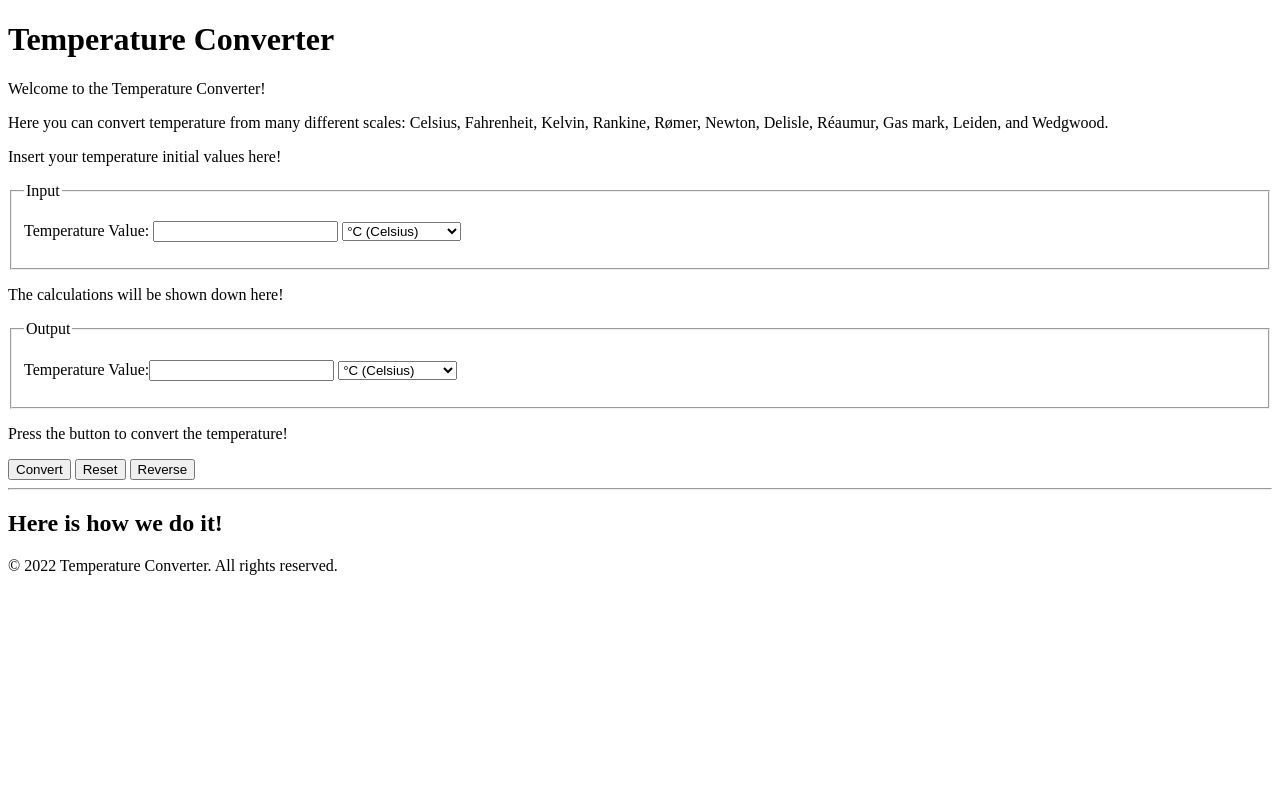
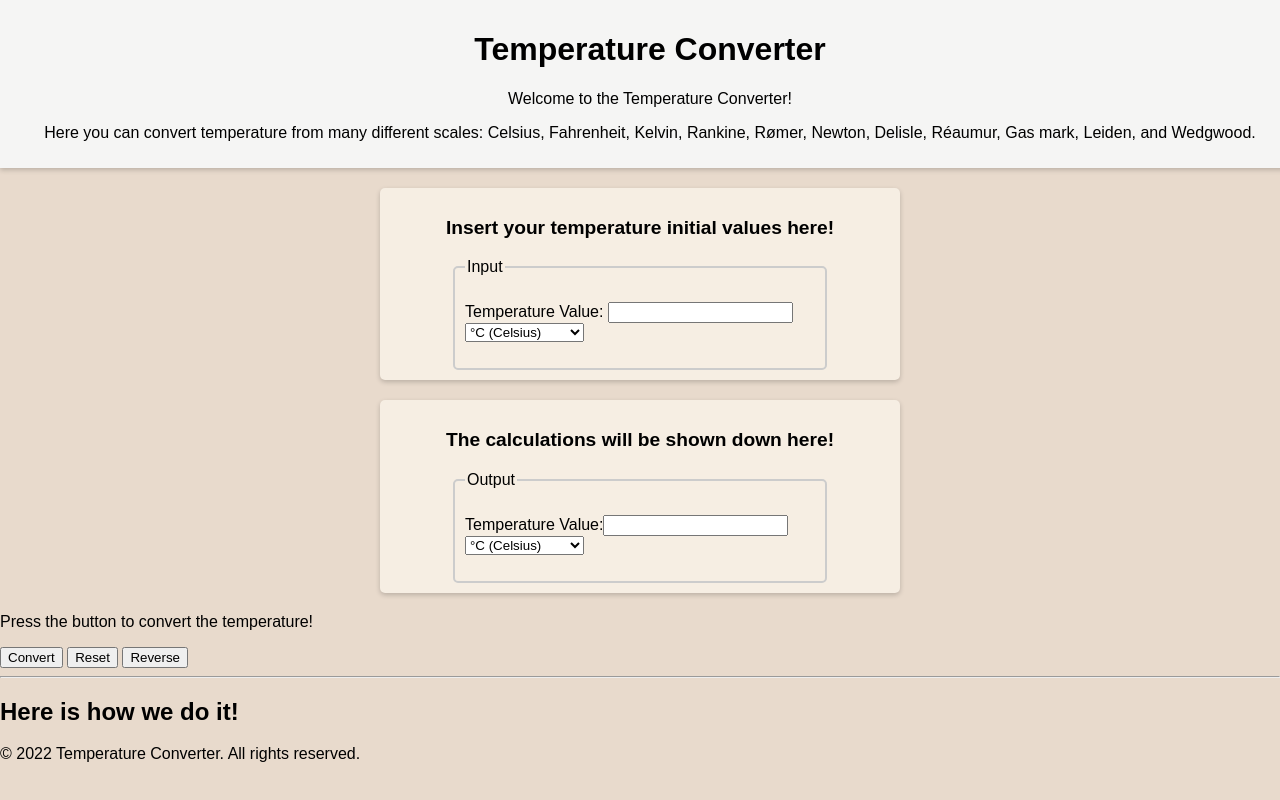
Before and after one commit to revou-fundamental-course/03-feb-25-zelebwr, a plain HTML site: page index.html in a window 1280 px wide. Drawn offline with Linux system fonts and the light colour scheme.

Commit message:
A testing

```diff
--- a/css/style.css
+++ b/css/style.css
@@ -0,0 +1,44 @@
+body {
+  font-family: Arial, sans-serif;
+  background-color: #e8dacc;
+  margin: 0;
+  padding: 0;
+}
+
+header {
+  text-align: center;
+  background-color: #f5f5f4;
+  width: 100%;
+  margin: 0 auto;
+  padding: 10px;
+  box-shadow: 0 2px 5px rgba(0, 0, 0, 0.2);
+}
+
+.big_box {
+  width: 500px;
+  min-width: 300px;
+  margin: 0 auto;
+  padding: 10px;
+  border: 2px solid #ccc;
+  border-radius: 5px;
+  background-color: #f6eee3;
+  box-shadow: 0 2px 5px rgba(0, 0, 0, 0.2);
+  border-radius: 5px;
+  margin: 20px auto;
+  border: none;
+}
+
+.legend_box {
+  width: 350px;
+  min-width: 200px;
+  margin: 0 auto;
+  padding: 10px;
+  border: 2px solid #ccc;
+  border-radius: 5px;
+}
+
+.legend_text {
+  font-size: 1.2em;
+  font-weight: bold;
+  text-align: center;
+}
--- a/index.html
+++ b/index.html
@@ -3,6 +3,7 @@
   <head>
     <meta charset="UTF-8" />
     <meta name="viewport" content="width=device-width, initial-scale=1.0" />
+    <link rel="stylesheet" href="css/style.css" />
     <title>Temperature Converter</title>
   </head>
   <body>
@@ -20,8 +21,9 @@
     <!-- Here is the main content shall be, where all of the actions are gonna be executed -->
     <main>
       <!-- This will be the input space from the user -->
-      <p>Insert your temperature initial values here!</p>
-      <fieldset>
+      <div class="big_box">
+        <p class="legend_text">Insert your temperature initial values here!</p>
+        <fieldset class="legend_box">
           <legend>Input</legend>
           <p>
             <label for="temp_value">Temperature Value:</label>
@@ -31,7 +33,9 @@
               <option value="temp_scale_2">&deg;F (Fahrenheit)</option>
               <option value="temp_scale_3">K (Kelvin)</option>
               <option value="temp_scale_4">&deg;R (Rankine)</option>
-            <option value="temp_scale_5">&deg;R&oslash; (R&oslash;mer)</option>
+              <option value="temp_scale_5">
+                &deg;R&oslash; (R&oslash;mer)
+              </option>
               <option value="temp_scale_6">N (Newton)</option>
               <option value="temp_scale_7">&deg;De (Delisle)</option>
               <option value="temp_scale_8">
@@ -43,10 +47,12 @@
             </select>
           </p>
         </fieldset>
+      </div>
 
       <!-- This will be the output space for the user -->
-      <p>The calculations will be shown down here!</p>
-      <fieldset>
+      <div class="big_box">
+        <p class="legend_text">The calculations will be shown down here!</p>
+        <fieldset class="legend_box">
           <legend>Output</legend>
           <p>
             <label for="">Temperature Value:</label><input type="text" />
@@ -55,7 +61,9 @@
               <option value="temp_scale_2">&deg;F (Fahrenheit)</option>
               <option value="temp_scale_3">K (Kelvin)</option>
               <option value="temp_scale_4">&deg;R (Rankine)</option>
-            <option value="temp_scale_5">&deg;R&oslash; (R&oslash;mer)</option>
+              <option value="temp_scale_5">
+                &deg;R&oslash; (R&oslash;mer)
+              </option>
               <option value="temp_scale_6">N (Newton)</option>
               <option value="temp_scale_7">&deg;De (Delisle)</option>
               <option value="temp_scale_8">
@@ -67,12 +75,15 @@
             </select>
           </p>
         </fieldset>
+      </div>
 
       <!-- This will be the submit button for the user -->
+      <div>
         <p>Press the button to convert the temperature!</p>
         <button>Convert</button>
         <button>Reset</button>
         <button>Reverse</button>
+      </div>
 
       <hr />
 
```
Lines whose indentation alone changed are shown as unchanged.
